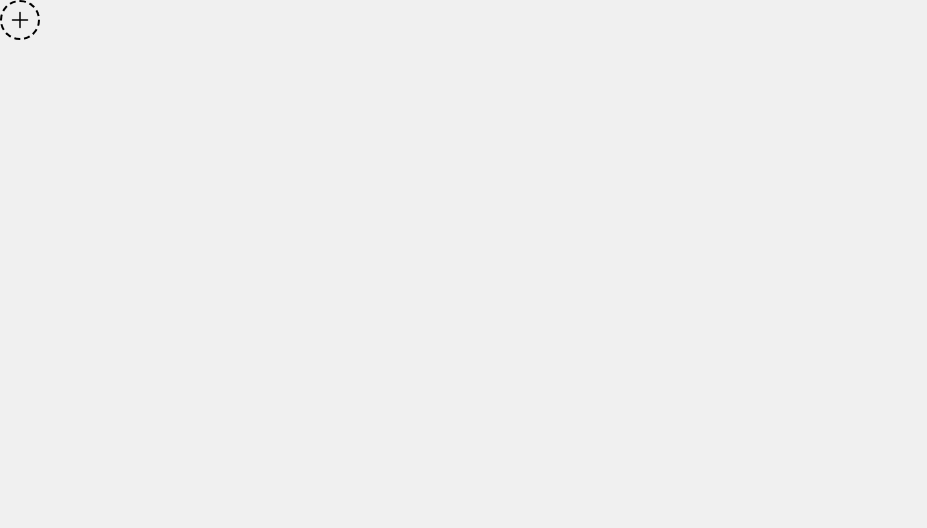
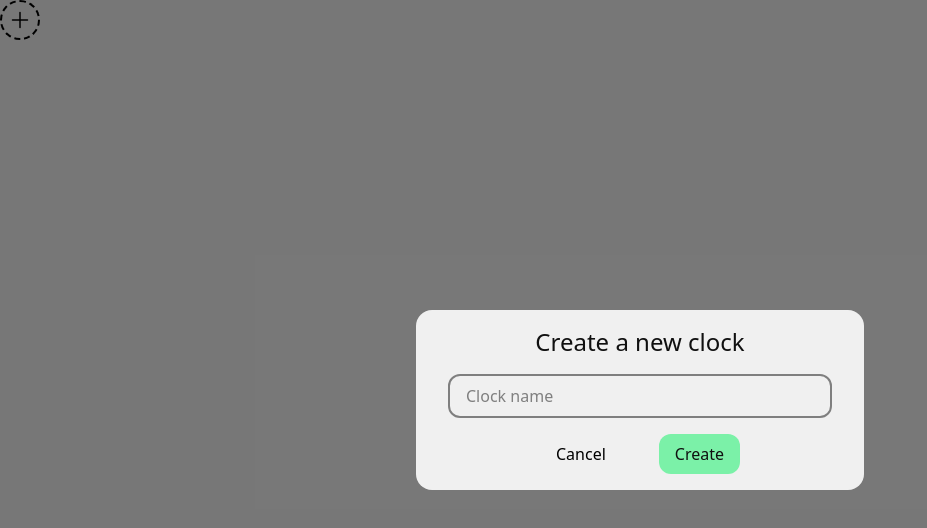
Before and after one commit to IvayloKraev/stoiclock, a website built with Vite: page index.html in a window 1280 px wide. Shown: the whole page, without its empty margins (0-927 px from the left). Built offline with nearby package versions, Linux system fonts and the light colour scheme.

Commit message:
Better dialog design

```diff
--- a/index.html
+++ b/index.html
@@ -8,7 +8,7 @@
 		<title>Vite + TS</title>
 	</head>
 	<body class="bg-gray-light">
-		<div x-data="{open: false}">
+		<div x-data="{open: true}">
 			<button
 				@click="open = true"
 				class="rounded-full p-2 outline-2 outline-offset-[-2px] duration-150 outline-dashed hover:bg-green-400 hover:outline-transparent"
@@ -41,17 +41,31 @@
 				class="fixed inset-0 z-10 flex items-center justify-center p-4"
 			>
 				<div
-					class="bg-gray-light flex h-fit w-full max-w-md flex-col items-center justify-center rounded-2xl"
 					@click.outside="open = false"
+					class="bg-gray-light flex h-fit w-full max-w-md flex-col items-center justify-center rounded-2xl px-8 py-4"
 				>
-					<h2>Create a new clock</h2>
-					<input type="text" placeholder="Clock name" />
-					<input type="text" placeholder="Date" />
-					<input type="text" placeholder="Time" />
+					<h2 class="text-gray-dark text-2xl">Create a new clock</h2>
+					<div class="my-4 flex w-full flex-col gap-2">
+						<input
+							type="text"
+							placeholder="Clock name"
+							class="border-gray-dark/50 text-gray-dark focus:border-gray-dark rounded-xl border-2 px-4 py-2 outline-none"
+						/>
+					</div>
 
 					<div class="flex w-50 justify-between">
-						<button @click="open = false">Cancel</button>
-						<button @click="open = false">Create</button>
+						<button
+							@click="open = false"
+							class="hover:text-gray-light rounded-xl px-4 py-2 duration-150 hover:bg-red-500"
+						>
+							Cancel
+						</button>
+						<button
+							@click="open = false"
+							class="hover:text-gray-light text-gray-dark rounded-xl bg-green-300 px-4 py-2 duration-150 hover:bg-green-600"
+						>
+							Create
+						</button>
 					</div>
 				</div>
 			</div>
```
